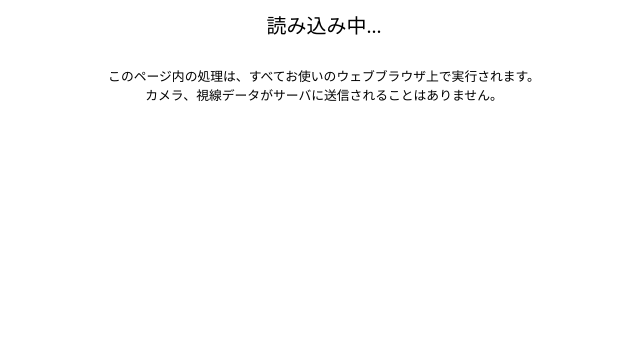
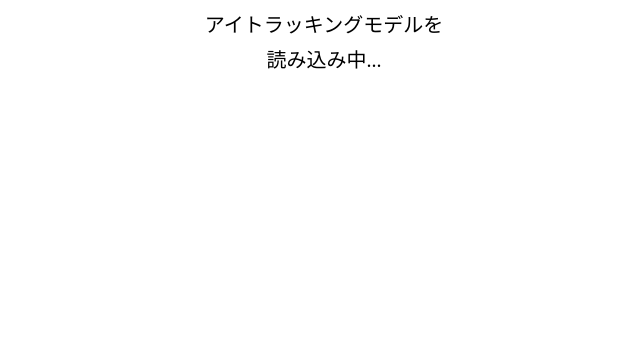
Before and after one commit to mitonnu/aozora-eyetracking-reader, a plain HTML site: page index.html in a window 1280 px wide. Shown: the part 438-799 px from the top of the page, without its empty margins (316-956 px from the left). Drawn offline with Linux system fonts and the light colour scheme; a script that the page names is missing.

Commit message:
説明書きの誤りを訂正

```diff
--- a/index.html
+++ b/index.html
@@ -26,13 +26,6 @@
       <p class="e-splash-title">青空文庫<br />アイトラッキングリーダー</p>
       <p class="j-model-loading-status">
         アイトラッキングモデルを <br />読み込み中...
-      </p>
-      <p>
-        <small class="e-cautionary-note">
-          このページ内の処理は、<wbr />すべてお使いのウェブブラウザ上で実行されます。
-          <br />
-          カメラ、視線データがサーバに送信されることはありません。
-        </small>
       </p>
     </nav>
 
```
